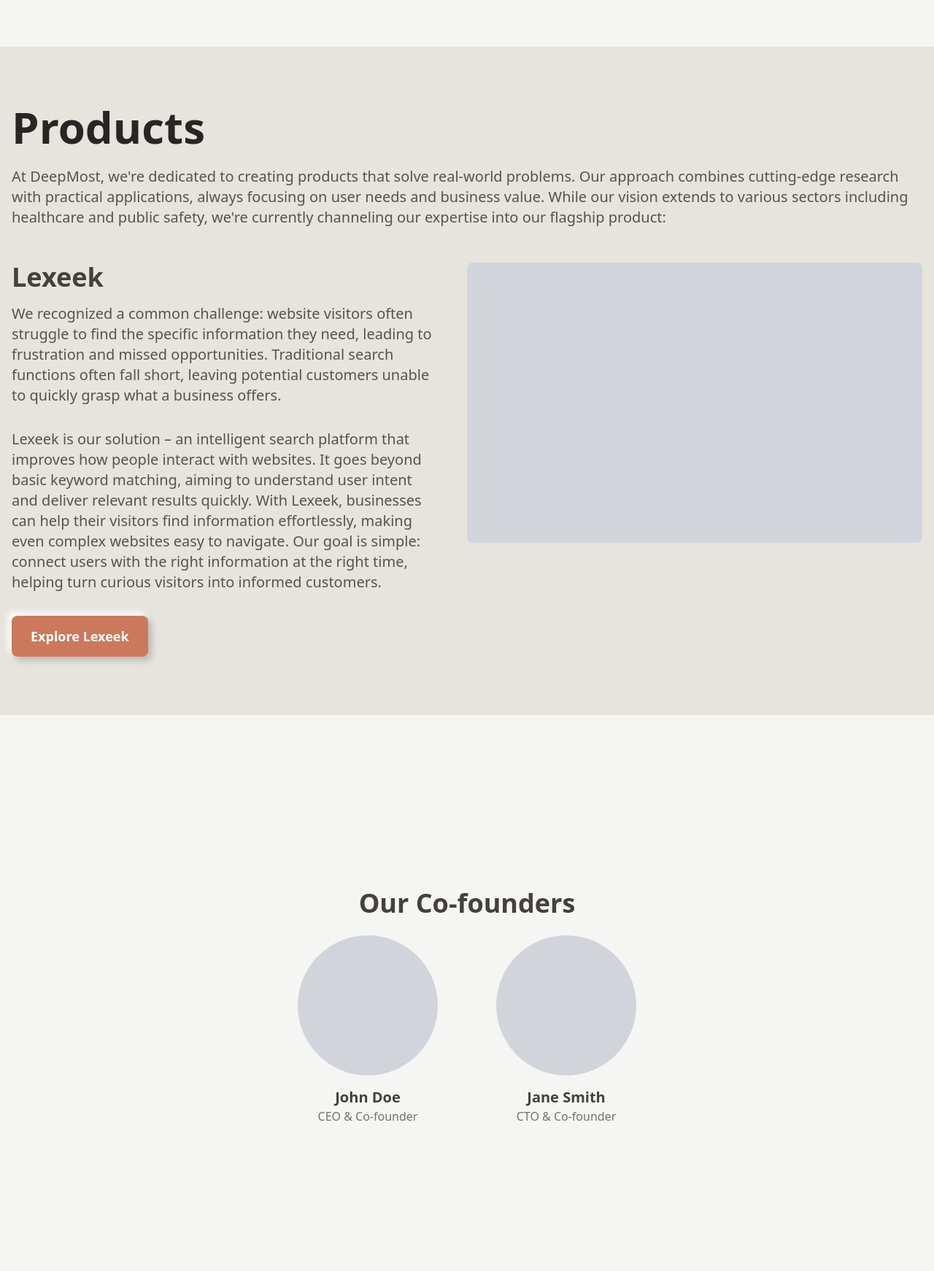
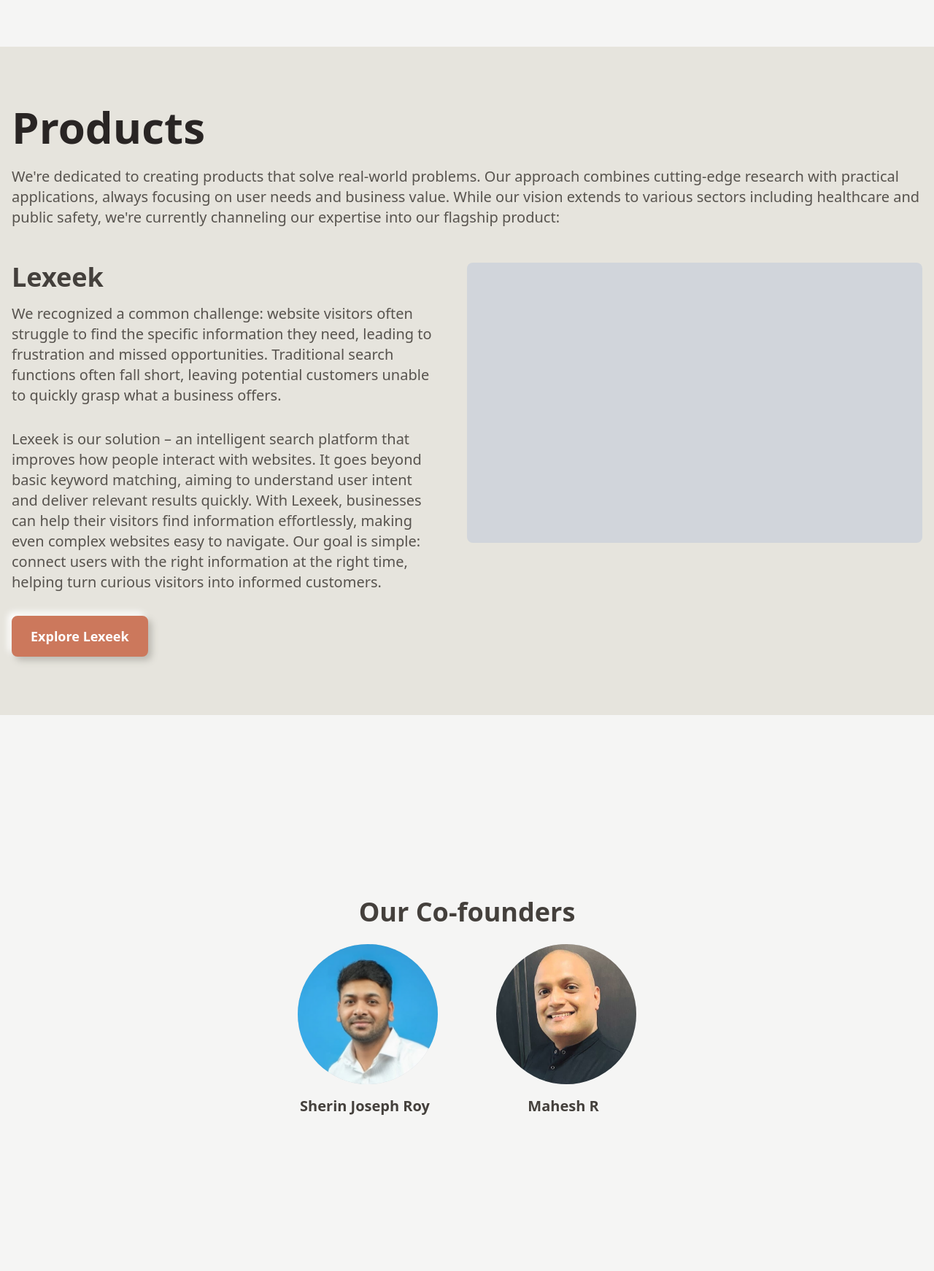
Before and after one commit to vishnudas-bluefox/Deepmost-website, a FastAPI app: page / in a window 1280 px wide. Shown: the part 1600-3342 px from the top of the page at 73% size. Run offline with FastAPI, Linux system fonts and the light colour scheme; some libraries are stand-ins or nearby versions.

Commit message:
Add photos

```diff
--- a/static/index.js
+++ b/static/index.js
@@ -1,6 +1,15 @@
+function scrollToSection(sectionId) {
+    const section = document.getElementById(sectionId);
+    if (section) {
+        section.scrollIntoView({behavior: "smooth"});
+    }
+}
+
+
 document.addEventListener('DOMContentLoaded', function() {
     const goToAbout = document.getElementById('go-to-about');
     const goToLexeek = document.getElementById('go-to-lexeek');
+    const goToContact = document.getElementById('go-to-contact');
 
     if (goToLexeek) {
         goToLexeek.addEventListener('click', function(e) {
@@ -16,11 +25,11 @@ document.addEventListener('DOMContentLoaded', function() {
         });
     }
 
-    function scrollToSection(sectionId) {
-        const section = document.getElementById(sectionId);
-        if (section) {
-            section.scrollIntoView({behavior: "smooth"});
-        }
+    if (goToContact) {
+        goToContact.addEventListener('click', function(e) {
+            e.preventDefault();
+            scrollToSection('contact');
+        });
     }
 });
 
--- a/templates/index.html
+++ b/templates/index.html
@@ -5,14 +5,17 @@
     <meta name="viewport" content="width=device-width, initial-scale=1.0">
     <title>DeepMost</title>
     <script src="https://cdn.tailwindcss.com"></script>
-    <script src="https://cdn.jsdelivr.net/npm/alpinejs@3.x.x/dist/cdn.min.js"></script>
+    <script src="https://cdn.jsdelivr.net/npm/alpinejs@3.x.x/dist/cdn.min.js" defer></script>
     <link href="static/index.css" rel="stylesheet">
 </head>
 <body class="font-sans bg-stone-100">
     <!-- Navbar -->
     <nav class="bg-[#E6E4DD] p-4" x-data="{ isOpen: false }">
         <div class="container mx-auto flex justify-between items-center">
-            <a href="#" class="text-stone-700 text-2xl font-extrabold">DeepMost</a>
+            <div class="flex items-center">
+                <img src="static/logo.png" alt="DeepMost Logo" class="h-8 w-auto mr-2">
+                <a href="#" class="text-stone-700 text-2xl font-extrabold">DeepMost</a>
+            </div>
 
             <!-- Hamburger button -->
             <button @click="isOpen = !isOpen" class="md:hidden text-white focus:outline-none ">
@@ -92,7 +95,7 @@
             <h2 class="text-5xl md:text-6xl font-bold mb-6 text-stone-800">Products</h2>
 
             <p class="text-lg md:text-xl mb-8 text-stone-600">
-                At DeepMost, we're dedicated to creating products that solve real-world problems. Our approach combines cutting-edge research with practical applications, always focusing on user needs and business value. While our vision extends to various sectors including healthcare and public safety, we're currently channeling our expertise into our flagship product:
+                We're dedicated to creating products that solve real-world problems. Our approach combines cutting-edge research with practical applications, always focusing on user needs and business value. While our vision extends to various sectors including healthcare and public safety, we're currently channeling our expertise into our flagship product:
             </p>
 
             <div class="flex flex-col md:flex-row items-start mt-12">
@@ -121,14 +124,26 @@
             <h2 class="text-3xl md:text-4xl font-bold mb-6 text-center text-stone-700">Our Co-founders</h2>
             <div class="flex flex-col md:flex-row justify-center md:space-x-20 space-y-10 md:space-y-0">
                 <div class="text-center">
-                    <div class="bg-gray-300 w-48 h-48 rounded-full mx-auto mb-4"></div> <!-- Placeholder for co-founder 1 image -->
-                    <p class="text-xl font-semibold text-stone-700">John Doe</p>
-                    <p class="text-stone-500">CEO & Co-founder</p>
+                    <div class="bg-gray-300 w-48 h-48 rounded-full mx-auto mb-4">
+                        <a href="https://www.linkedin.com/in/sherin-roy-atmost/" target="_blank" rel="noopener noreferrer" class="mr-2">
+                            <img src="/static/sherin.png" alt="Sherin Joseph Roy" class="w-full h-full object-cover rounded-full">
+                        </a>
+                    </div>
+                    <a href="https://www.linkedin.com/in/sherin-roy-atmost/" class="text-xl font-semibold text-stone-700 mr-2 hover:text-[#CC785C]" target="_blank" rel="noopener noreferrer">
+                    Sherin Joseph Roy
+                    </a>
+                    <!-- p class="text-stone-500">CEO & Co-founder</p -->
                 </div>
                 <div class="text-center">
-                    <div class="bg-gray-300 w-48 h-48 rounded-full mx-auto mb-4"></div> <!-- Placeholder for co-founder 2 image -->
-                    <p class="text-xl font-semibold text-stone-700">Jane Smith</p>
-                    <p class="text-stone-500">CTO & Co-founder</p>
+                    <div class="bg-gray-300 w-48 h-48 rounded-full mx-auto mb-4">
+                        <a href="https://www.linkedin.com/in/mahesh-r/" target="_blank" rel="noopener noreferrer" class="mr-2">
+                            <img src="/static/mahesh.jpeg" alt="Mahesh R" class="w-full h-full object-cover rounded-full">
+                        </a>
+                    </div>
+                    <a href="https://www.linkedin.com/in/mahesh-r/" class="text-xl font-semibold text-stone-700 mr-2 hover:text-[#CC785C]" target="_blank" rel="noopener noreferrer" class="mr-2">
+                        Mahesh R
+                    </a>
+                    <!-- p class="text-stone-500">CTO & Co-founder</p -->
                 </div>
             </div>
         </div>
```
Also changed, not shown: static/logo.png (added), static/mahesh.jpeg (added), static/sherin.png (added).
